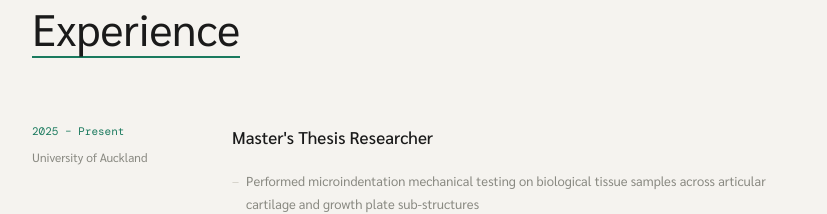
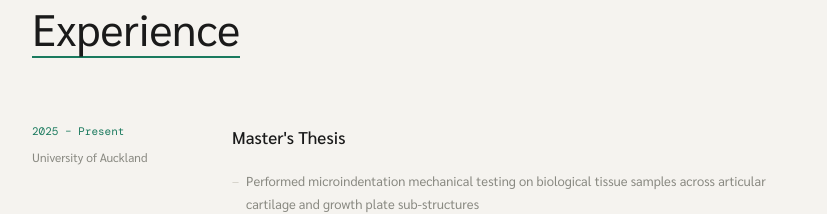
Before and after one commit to wlao034/portfolio, a Next.js app: page / in a window 1280 px wide. Shown: the part 1960-2174 px from the top of the page, without its empty margins (226-1053 px from the left). Built offline with nearby package versions, Linux system fonts and the light colour scheme.

Commit message:
Update page.tsx

```diff
--- a/app/page.tsx
+++ b/app/page.tsx
@@ -485,7 +485,9 @@ const content = {
     exp: [
       {
         period: '2025 – Present', org: 'University of Auckland',
-        title: "Master's Thesis Researcher", link: 'https://profiles.auckland.ac.nz/ashvin-thambyah',
+        title: "Master's Thesis", link: 'https://profiles.auckland.ac.nz/ashvin-thambyah',
+        linkLabel: 'Referee / Supervisor ↗',
+
         bullets: [
           'Performed microindentation mechanical testing on biological tissue samples across articular cartilage and growth plate sub-structures',
           'Applied critical analysis to reconcile conflicting experimental data and form evidence-based conclusions',
```
